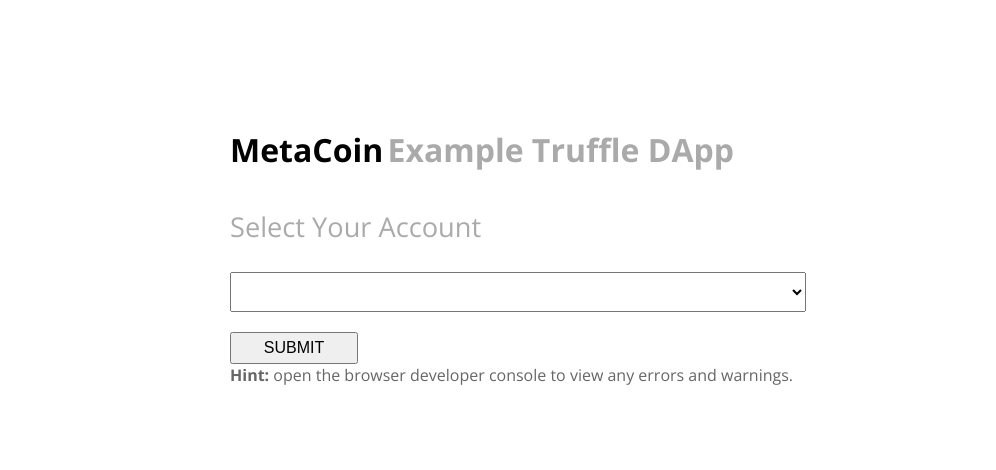
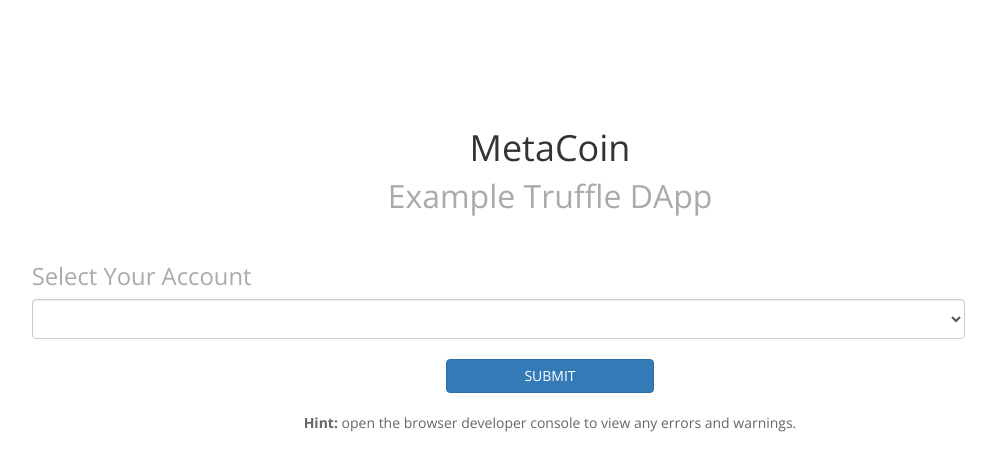
Before and after one commit to arvindkalra/express-box, a website: page public_static/index.html in a window 1280 px wide. Shown: the whole page, without its empty margins (90-1086 px from the left). Drawn offline with nearby package versions, Linux system fonts and the light colour scheme; no server answers.

Commit message:
added bootstrap front-end

```diff
--- a/public_static/index.html
+++ b/public_static/index.html
@@ -4,7 +4,12 @@
     <meta charset="UTF-8">
     <title>MetaCoin - Truffle Webpack Demo w/ Frontend & Express</title>
     <link href='https://fonts.googleapis.com/css?family=Open+Sans:400,700' rel='stylesheet' type='text/css'>
+    <!-- Bootstrap css-->
+    <link href="https://maxcdn.bootstrapcdn.com/bootstrap/3.3.7/css/bootstrap.min.css" rel="stylesheet" integrity="sha384-BVYiiSIFeK1dGmJRAkycuHAHRg32OmUcww7on3RYdg4Va+PmSTsz/K68vbdEjh4u" crossorigin="anonymous">
+    <!-- bootstrap javascript -->
+    <script src="https://maxcdn.bootstrapcdn.com/bootstrap/3.3.7/js/bootstrap.min.js" integrity="sha384-Tc5IQib027qvyjSMfHjOMaLkfuWVxZxUPnCJA7l2mCWNIpG9mGCD8wGNIcPD7Txa" crossorigin="anonymous"></script>
     <link href="stylesheets/app.css" rel="stylesheet">
+
     <style>
         #options{
             height: 40px;
@@ -16,7 +21,8 @@
         }
         #submit{
           width: 20%;
-            margin-top: 20px;
+          display: block;
+          margin: 20px auto;
         }
         .select, .send, #all-accounts{
             display: none;
@@ -27,19 +33,22 @@
     </style>
 </head>
 <body>
+  <div class="container-fluid">
+    <div class="row">
+      <div class="col-md-10 col-md-offset-1">
         <div class="select active">
             <h1>MetaCoin</h1>
             <h2>Example Truffle DApp</h2>
-
             <br>
             <h3 id="selecttag">Select Your Account</h3>
-        <select id="options" name="cars">
-            <!---->
+            <select id="options" name="cars" class="form-control">
             </select>
-        <button id="submit">SUBMIT</button>
+            <button id="submit" class="btn btn-primary">SUBMIT</button>
             <div class="hint"><strong>Hint:</strong> open the browser developer console to view any errors and warnings.</div>
 
         </div>
+      </div>
+      <div class="col-md-10 col-md-offset-1">
         <div class="send">
             <h1>MetaCoin</h1>
             <h2>Example Truffle Dapp</h2>
@@ -48,21 +57,43 @@
 
             <br>
             <h1>Send MetaCoin</h1>
-        <br><label for="amount">Amount:</label><input type="text" id="amount" placeholder="e.g., 95"></input>
-        <br><label for="receiver">To Address:</label><input type="text" id="receiver" placeholder="e.g., 0x93e66d9baea28c17d9fc393b53e3fbdd76899dae"></input>
-        <br><br><button id="send">Send MetaCoin</button>
+            <div class="row">
+              <form>
+                <div class="col-md-12">
+                <br><label for="amount">Amount:</label><input type="number" id="amount" class="form-control" placeholder="e.g., 95" required></input>
+                <br><label for="receiver">To Address:</label><input type="text" id="receiver" class="form-control" placeholder="copy and paste from the list of active accounts below" required></input>
+                </div>
+                <div class="col-md-4 col-md-offset-4">
+                  <br><br><button class="btn btn-primary" id="send">Send MetaCoin</button>
+                </div>
+
+
+
                 <br><br>
                 <span id="status"></span>
+              </form>
+            </div>
+
+
             <br>
-        <span class="hint"><strong>Hint:</strong> open the browser developer console to view any errors and warnings.</span>
+            <div class="hint"><strong>Hint:</strong> open the browser developer console to view any errors and warnings.</div>
         </div>
+      </div>
+      <div class="col-md-10 col-md-offset-1">
         <div id="all-accounts">
           <h3>Accounts on the chain you can send MetaCoin to:</h3>
           <ol>
 
           </ol>
+        </div>
+      </div>
 
     </div>
+
+
+
+  </div>
+
     <script src="https://code.jquery.com/jquery-3.3.1.min.js"></script>
     <script src="javascript/accounts.js"></script>
 </body>
--- a/public_static/stylesheets/app.css
+++ b/public_static/stylesheets/app.css
@@ -1,6 +1,6 @@
 body {
-  margin-left: 25%;
-  margin-right: 25%;
+  /* margin-left: 25%; */
+  /* margin-right: 25%; */
   margin-top: 10%;
   font-family: "Open Sans", sans-serif;
 }
@@ -22,10 +22,12 @@
 }
 
 h1, h2 {
-  display: inline-block;
+  /* display: inline-block; */
   vertical-align: middle;
   margin-top: 0px;
   margin-bottom: 10px;
+  text-align:center;
+
 }
 
 h2 {
@@ -49,4 +51,12 @@
 
 .hint {
   color: #666;
+  text-align: center;
+
 }
+
+button#send{
+  display: block;
+    margin: 0 auto;
+
+}
```
Lines whose indentation alone changed are shown as unchanged.
